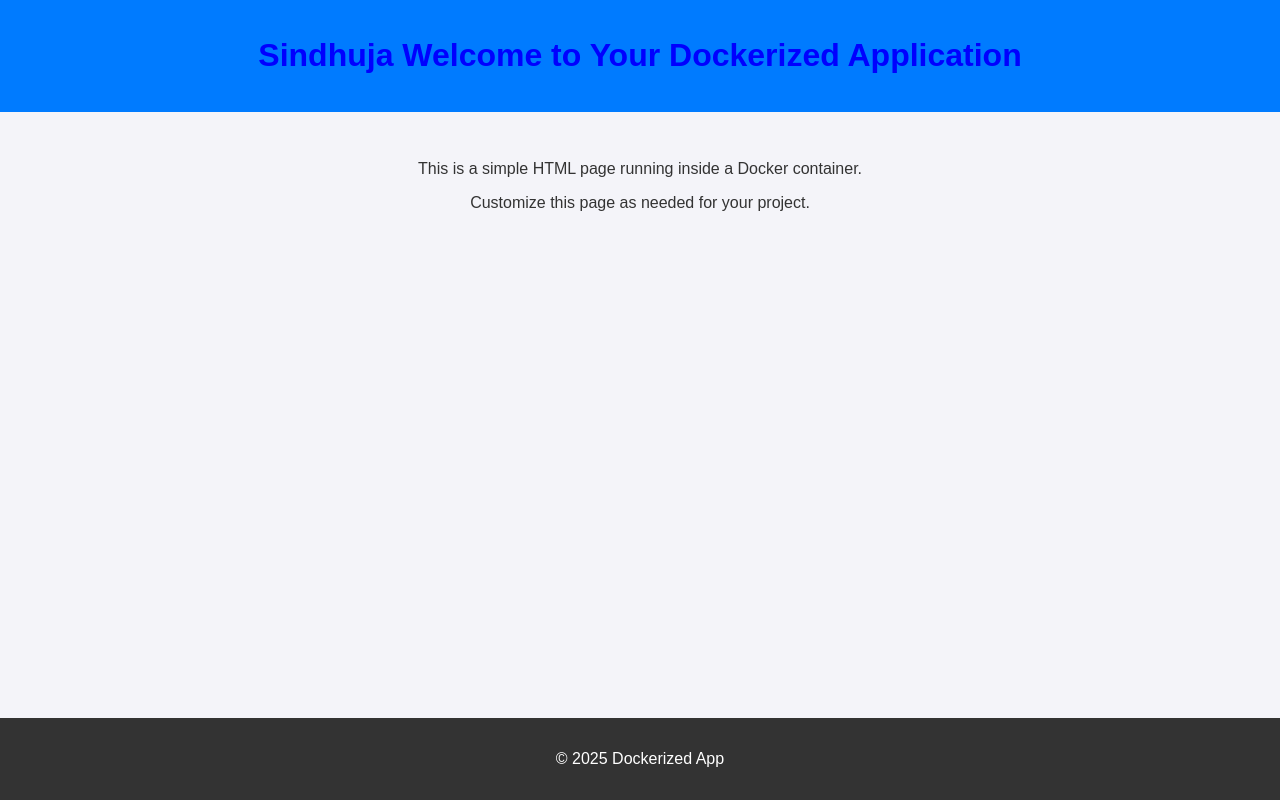
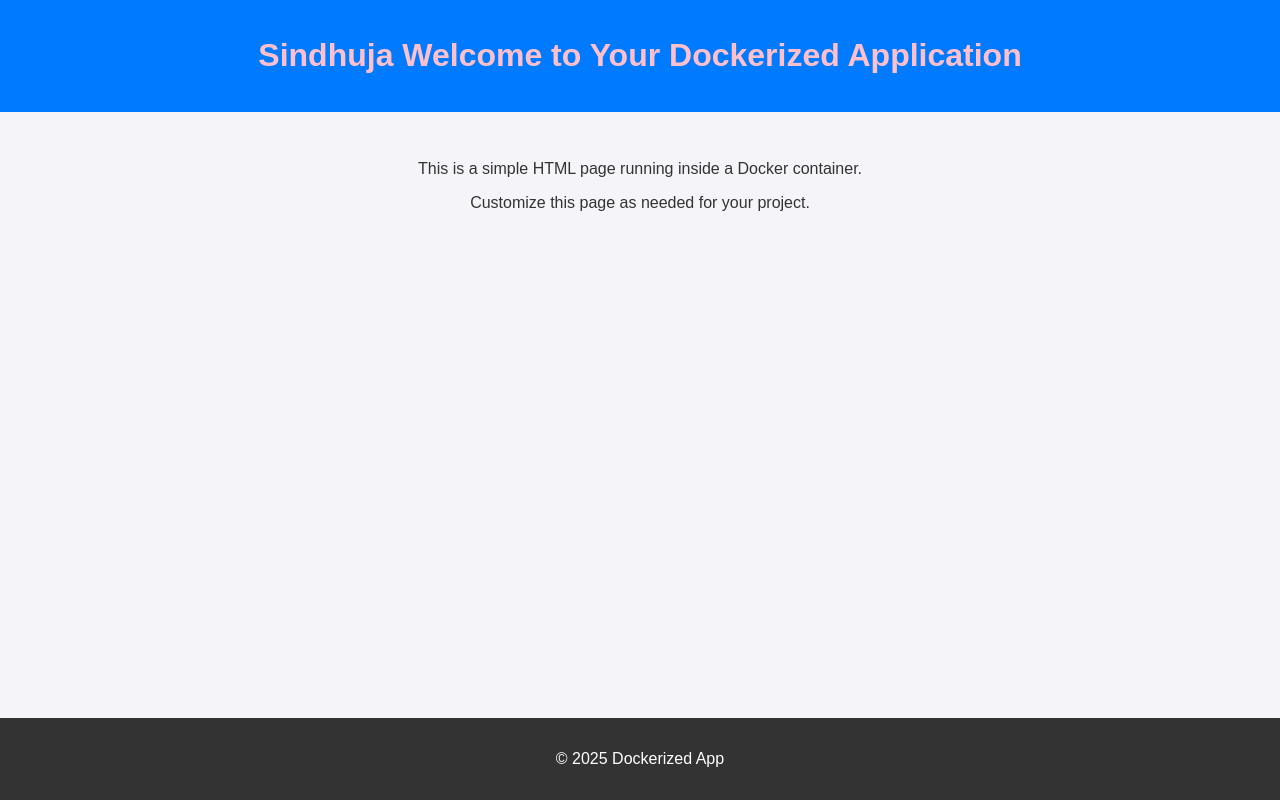
Before and after one commit to K-Sindhuja/Docker_project, a plain HTML site: page index.html in a window 1280 px wide. Drawn offline with Linux system fonts and the light colour scheme.

Commit message:
Update index.html

```diff
--- a/index.html
+++ b/index.html
@@ -15,7 +15,7 @@
         }
         header {
             background-color: #007bff;
-            color: Blue;
+            color: Pink;
             padding: 1rem 0;
         }
         main {
```
